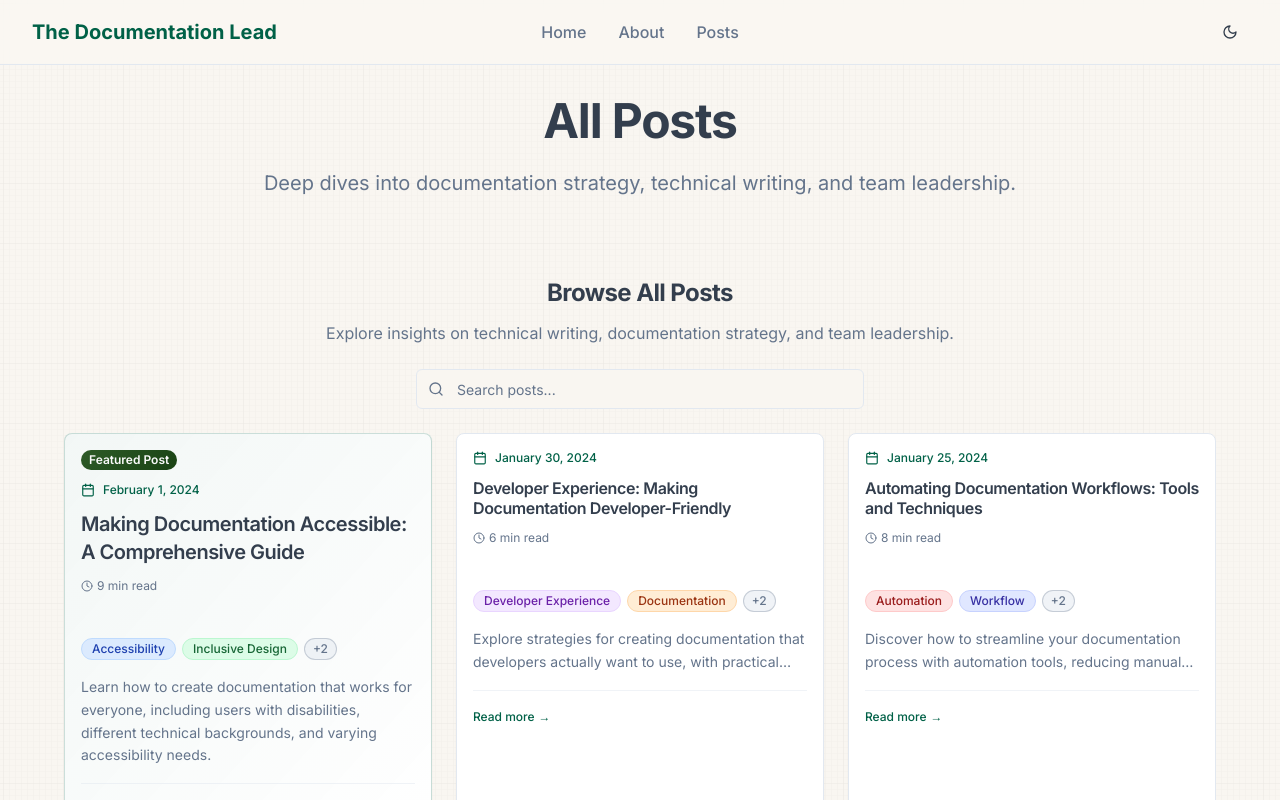
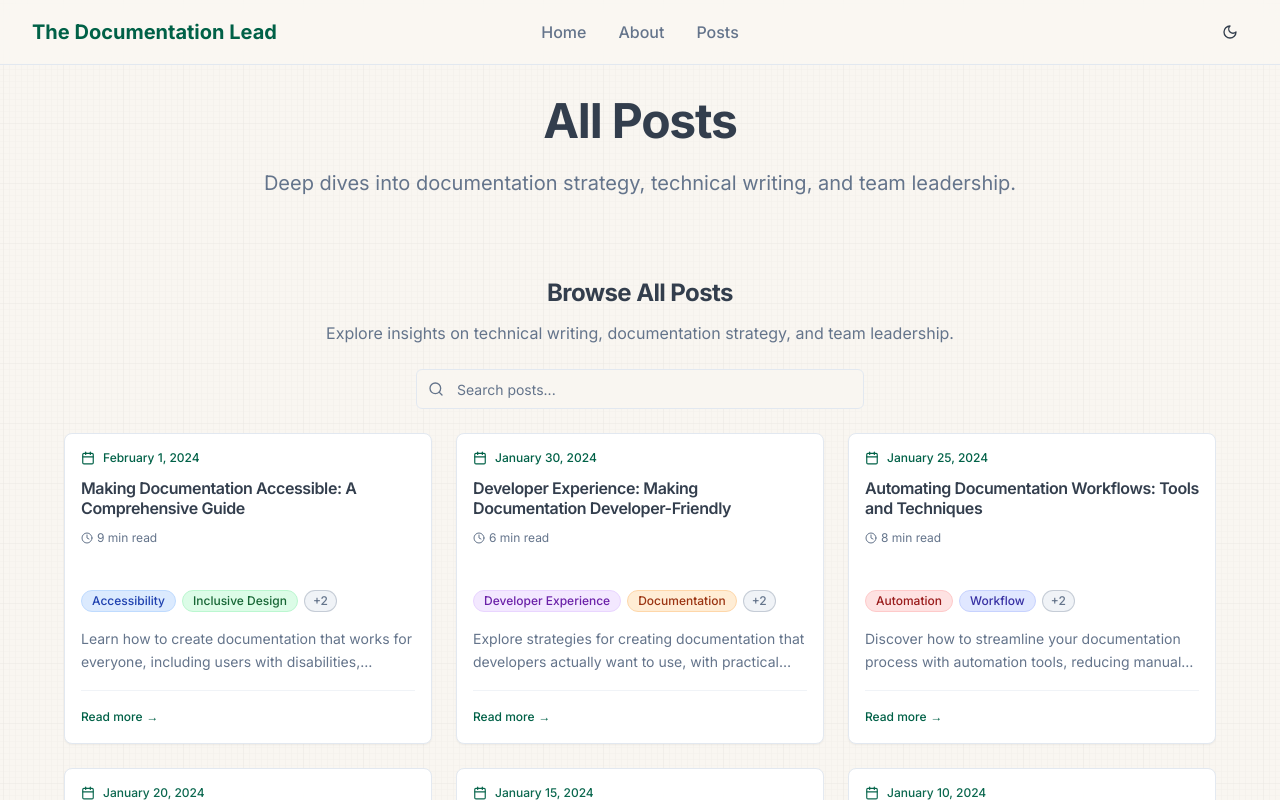
Before and after one commit to sirbonneville/docu-flow-blog, a React (Vite) app: page /posts in a window 1280 px wide. Shown: the top 800 px of the page. Built offline with nearby package versions, Linux system fonts and the light colour scheme.

Commit message:
Remove featured post styling from recent posts
Ensure featured posts in the "Recent Posts" section use the same styling as other cards, removing special badges and sizing.

```diff
--- a/src/components/PostCard.tsx
+++ b/src/components/PostCard.tsx
@@ -11,10 +11,23 @@ interface PostCardProps {
   slug: string;
   tags?: string[];
   featured?: boolean;
+  showFeaturedStyling?: boolean; // New prop to control when featured styling is applied
 }
 
-export const PostCard = ({ title, excerpt, date, readTime, slug, tags, featured = false }: PostCardProps) => {
-  const cardClasses = featured
+export const PostCard = ({
+  title,
+  excerpt,
+  date,
+  readTime,
+  slug,
+  tags,
+  featured = false,
+  showFeaturedStyling = false // Default to false, only true in dedicated featured section
+}: PostCardProps) => {
+  // Only apply featured styling when explicitly requested
+  const shouldShowFeaturedStyling = featured && showFeaturedStyling;
+
+  const cardClasses = shouldShowFeaturedStyling
     ? "hover:shadow-lg transition-all duration-300 border-primary/20 bg-gradient-to-br from-primary/5 to-transparent hover:bg-gradient-card-hover"
     : "hover:shadow-lg transition-all duration-300 hover:border-primary/30 hover:bg-gradient-card-hover h-full flex flex-col";
 
@@ -34,8 +47,8 @@ export const PostCard = ({ title, excerpt, date, readTime, slug, tags, featured
   return (
     <Card className={cardClasses}>
       <CardHeader className="pb-0 space-y-3 p-4 flex-shrink-0">
-        {/* Featured Badge */}
-        {featured && (
+        {/* Featured Badge - only show when showFeaturedStyling is true */}
+        {shouldShowFeaturedStyling && (
           <div className="flex justify-start">
             <span className="inline-flex items-center px-2 py-0.5 rounded-full text-xs font-semibold bg-gradient-green-cta text-primary-foreground">
               Featured Post
@@ -55,9 +68,9 @@ export const PostCard = ({ title, excerpt, date, readTime, slug, tags, featured
           </span>
         </div>
 
-        {/* Title - Limited to 2-3 lines with ellipsis */}
+        {/* Title - Use consistent sizing for grid cards */}
         <h3 className={`font-semibold leading-tight hover:text-primary transition-colors cursor-pointer ${
-          featured ? "text-lg md:text-xl" : "text-base"
+          shouldShowFeaturedStyling ? "text-lg md:text-xl" : "text-base"
         } line-clamp-2`}>
           <a href={`/post/${slug}`} className="block">
             {title}
@@ -71,10 +84,10 @@ export const PostCard = ({ title, excerpt, date, readTime, slug, tags, featured
         </div>
       </CardHeader>
 
-      <CardContent className={`flex flex-col p-4 pt-3 ${featured ? '' : 'flex-grow'}`}>
-        {/* Tags Section - Fixed spacing and layout */}
+      <CardContent className={`flex flex-col p-4 pt-3 ${shouldShowFeaturedStyling ? '' : 'flex-grow'}`}>
+        {/* Tags Section - Consistent layout for all cards */}
         <div
-          className={`${featured ? '' : 'flex-shrink-0'}`}
+          className="flex-shrink-0"
           style={{ marginTop: 'var(--tag-spacing)' }}
         >
           {tags && tags.length > 0 && (
@@ -94,15 +107,15 @@ export const PostCard = ({ title, excerpt, date, readTime, slug, tags, featured
           )}
         </div>
 
-        {/* Excerpt - Different handling for featured vs regular posts */}
+        {/* Excerpt - Consistent handling for grid cards */}
         <p className={`text-muted-foreground leading-relaxed text-sm mb-4 ${
-          featured ? '' : 'line-clamp-2 flex-grow'
+          shouldShowFeaturedStyling ? '' : 'line-clamp-2 flex-grow'
         }`} style={{ marginTop: 'var(--tag-spacing)' }}>
           {excerpt}
         </p>
 
         {/* Read More Link */}
-        <div className={`border-t border-border/50 ${featured ? 'pt-3' : 'pt-3 mt-auto flex-shrink-0'}`}>
+        <div className={`border-t border-border/50 ${shouldShowFeaturedStyling ? 'pt-3' : 'pt-3 mt-auto flex-shrink-0'}`}>
           <a
             href={`/post/${slug}`}
             className="text-primary hover:text-primary/80 font-medium text-xs transition-colors inline-flex items-center group"
--- a/src/components/PostGrid.tsx
+++ b/src/components/PostGrid.tsx
@@ -148,6 +148,7 @@ export const PostGrid = ({ posts, showSearch = true, title = "Recent Posts" }: P
                       slug={post.slug}
                       tags={post.tags}
                       featured={post.featured}
+                      // Don't pass showFeaturedStyling - all grid cards use standard styling
                     />
                   </div>
                 );
--- a/src/pages/Index.tsx
+++ b/src/pages/Index.tsx
@@ -27,7 +27,9 @@ const Index = () => {
                 date={featuredPost.date}
                 readTime={featuredPost.readTime}
                 slug={featuredPost.slug}
+                tags={featuredPost.tags}
                 featured={true}
+                showFeaturedStyling={true} // Enable featured styling only here
               />
             </div>
           </section>
```
